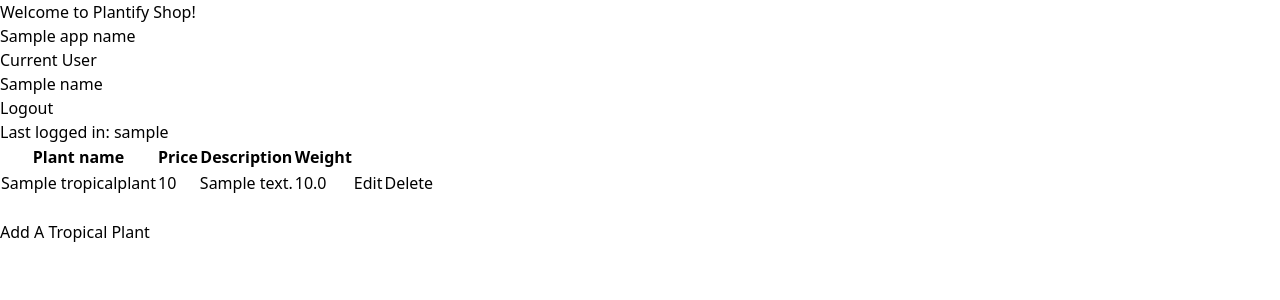
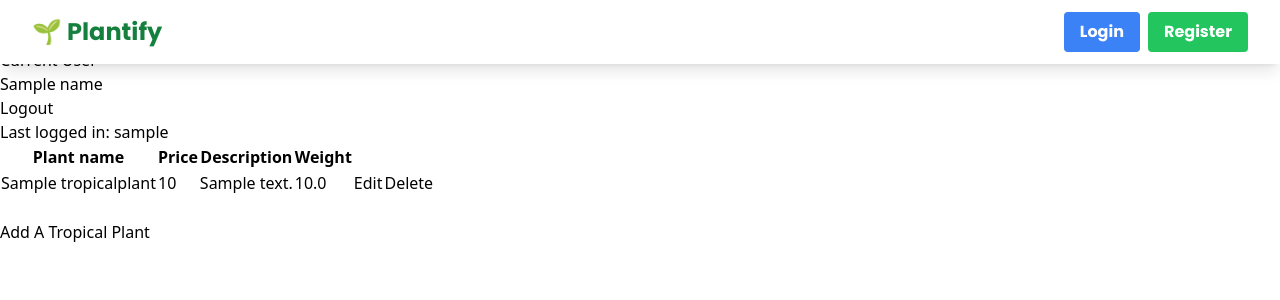
Before and after one commit to ryuun1corn/plantify, a Django app: template main/templates/main.html in a window 1280 px wide. Shown: the top 300 px of the page. Run offline with Django 5.2, Linux system fonts and the light colour scheme; tables that the repository leaves empty hold one stand-in row (values such as "Sample post"); the template is opened without the code that fills it: values that come from a table or form of the project are taken from there, most other values are stand-ins (such as "Sample title", 1, 10 or a date in 2020); some libraries are stand-ins or nearby versions.

Commit message:
feat: add navbar

```diff
--- a/main/templates/add_tropical_plant.html
+++ b/main/templates/add_tropical_plant.html
@@ -1,4 +1,7 @@
 {% extends 'base.html' %}
+{% block meta %}
+    <title>Add Tropical Plant</title>
+{% endblock meta %}
 {% block content %}
     <h1>Add New Tropical Plant</h1>
     <form method="POST">
--- a/main/templates/main.html
+++ b/main/templates/main.html
@@ -1,5 +1,6 @@
 {% extends 'base.html' %}
 {% block content %}
+    {% include 'navbar.html' %}
     <h1>Welcome to Plantify Shop!</h1>
     <h5>{{ app_name }}</h5>
     <h5>Current User</h5>
--- /dev/null
+++ b/templates/navbar.html
@@ -0,0 +1,89 @@
+<nav
+  class="bg-white shadow-lg fixed top-0 left-0 z-40 w-screen font-['Poppins']"
+>
+  <div class="w-full mx-auto px-4 sm:px-6 lg:px-8">
+    <div class="flex items-center justify-between h-16">
+      <div class="flex items-center">
+        <h1 class="text-2xl font-bold text-center text-green-700">
+          🌱 Plantify
+        </h1>
+      </div>
+      <div class="hidden md:flex items-center">
+        {% if user.is_authenticated %}
+        <span class="text-gray-800 mr-4">Welcome, {{ user.username }}</span>
+        <a
+          href="{% url 'main:logout' %}"
+          class="text-center bg-red-500 hover:bg-red-600 text-white font-bold py-2 px-4 rounded transition duration-300"
+        >
+          Logout
+        </a>
+        {% else %}
+        <a
+          href="{% url 'main:login' %}"
+          class="text-center bg-blue-500 hover:bg-blue-600 text-white font-bold py-2 px-4 rounded transition duration-300 mr-2"
+        >
+          Login
+        </a>
+        <a
+          href="{% url 'main:register' %}"
+          class="text-center bg-green-500 hover:bg-green-600 text-white font-bold py-2 px-4 rounded transition duration-300"
+        >
+          Register
+        </a>
+        {% endif %}
+      </div>
+      <div class="md:hidden flex items-center">
+        <button class="mobile-menu-button">
+          <svg
+            class="w-6 h-6 text-white"
+            fill="none"
+            stroke-linecap="round"
+            stroke-linejoin="round"
+            stroke-width="2"
+            viewBox="0 0 24 24"
+            stroke="currentColor"
+          >
+            <path d="M4 6h16M4 12h16M4 18h16"></path>
+          </svg>
+        </button>
+      </div>
+    </div>
+  </div>
+  <!-- Mobile menu -->
+  <div class="mobile-menu hidden md:hidden px-4 w-full md:max-w-full">
+    <div class="pt-2 pb-3 space-y-1 mx-auto">
+      {% if user.is_authenticated %}
+      <span class="block text-gray-300 px-3 py-2"
+        >Welcome, {{ user.username }}</span
+      >
+      <a
+        href="{% url 'main:logout' %}"
+        class="block text-center bg-red-500 hover:bg-red-600 text-white font-bold py-2 px-4 rounded transition duration-300"
+      >
+        Logout
+      </a>
+      {% else %}
+      <a
+        href="{% url 'main:login' %}"
+        class="block text-center bg-blue-500 hover:bg-blue-600 text-white font-bold py-2 px-4 rounded transition duration-300 mb-2"
+      >
+        Login
+      </a>
+      <a
+        href="{% url 'main:register' %}"
+        class="block text-center bg-green-500 hover:bg-green-600 text-white font-bold py-2 px-4 rounded transition duration-300"
+      >
+        Register
+      </a>
+      {% endif %}
+    </div>
+  </div>
+  <script>
+    const btn = document.querySelector("button.mobile-menu-button");
+    const menu = document.querySelector(".mobile-menu");
+
+    btn.addEventListener("click", () => {
+      menu.classList.toggle("hidden");
+    });
+  </script>
+</nav>
```
